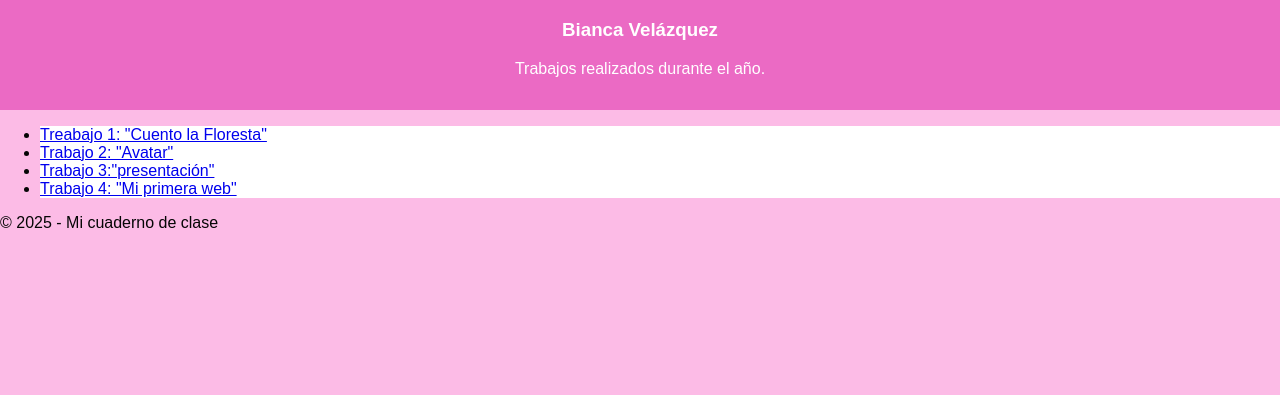
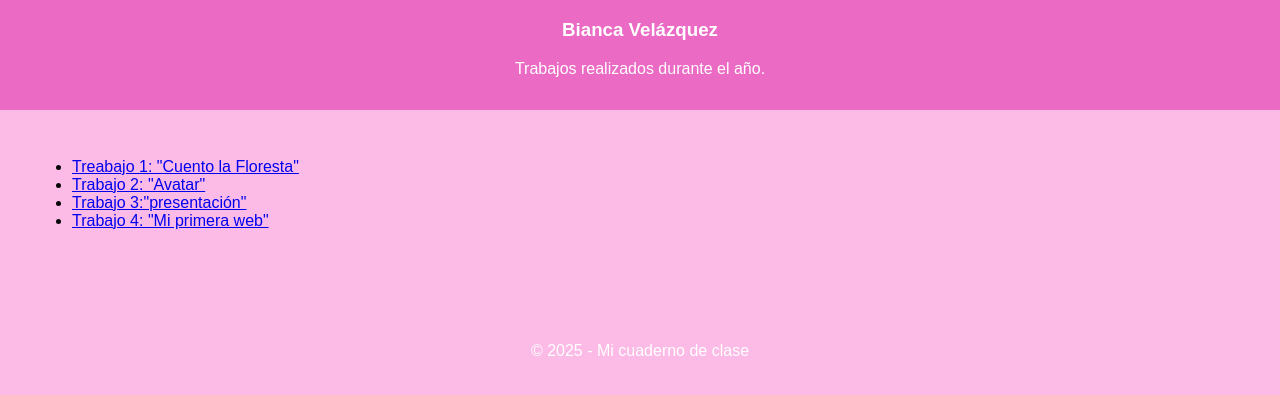
Before and after one commit to brenybian01/Cuaderno-de-clase, a plain HTML site: page index.html in a window 1280 px wide. Shown: the part 77-472 px from the top of the page. Drawn offline with Linux system fonts and the light colour scheme.

Commit message:
Update style.css

```diff
--- a/style.css
+++ b/style.css
@@ -11,11 +11,17 @@ header {
     padding: 1em;
     text-align: center;
 }
-nav ul {
-  list-style:
-  padding:
-  margin:
-  max-width:
+main {
+  padding: 2em;
+  max-whith: 800px;
+  margin: auto;
 }
-nav ul li {
-  background-color: white
+footer {
+  background-color:#FCBBE6;
+  color: white;
+  text-align: center;
+  padding: 1em;
+  position: relative;
+  bottom: 0;
+  margin-top: 2em;
+}
```
